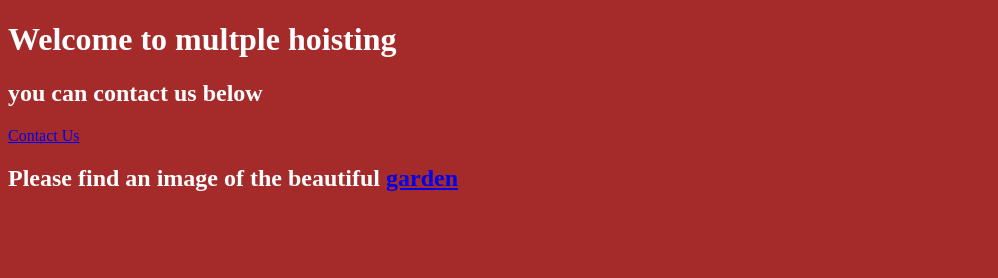
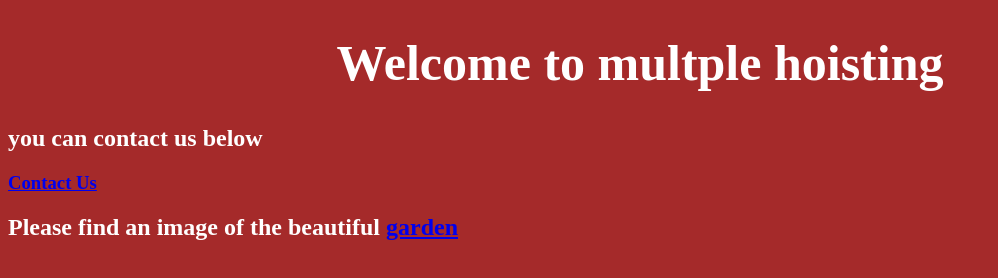
Before and after one commit to VickyLangu/Croissant, a plain HTML site: page index.html in a window 1280 px wide. Shown: the whole page, without its empty margins (0-998 px from the left). Drawn offline with Linux system fonts and the light colour scheme.

Commit message:
added font size

```diff
--- a/index.html
+++ b/index.html
@@ -9,7 +9,8 @@
   <body>
     <h1>Welcome to multple hoisting</h1>
     <h2>you can contact us below</h2>
-    <a href="/contact.html">Contact Us</a>
+    <h3><a href="/contact.html">Contact Us</a></h3>
+
     <h2>
       Please find an image of the beautiful <a href="/photo.html"> garden </a>
     </h2>
--- a/styles.css
+++ b/styles.css
@@ -2,3 +2,8 @@ body {
   background-color: brown;
   color: white;
 }
+
+h1 {
+  font-size: 50px;
+  text-align: center;
+}
```
